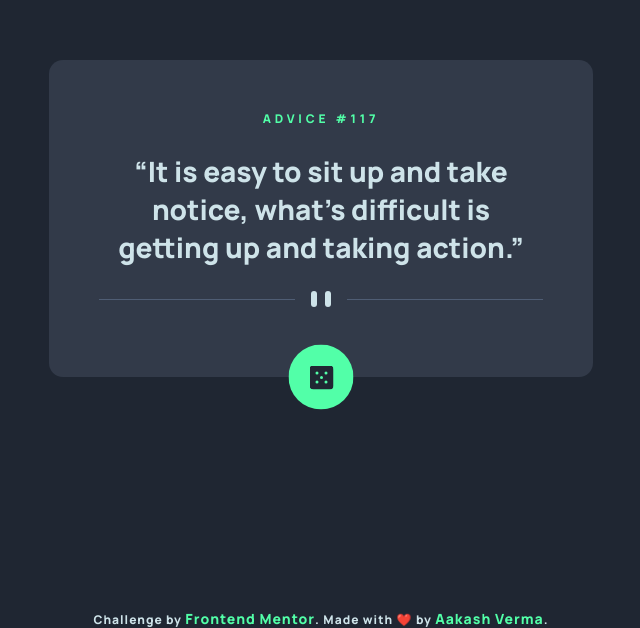
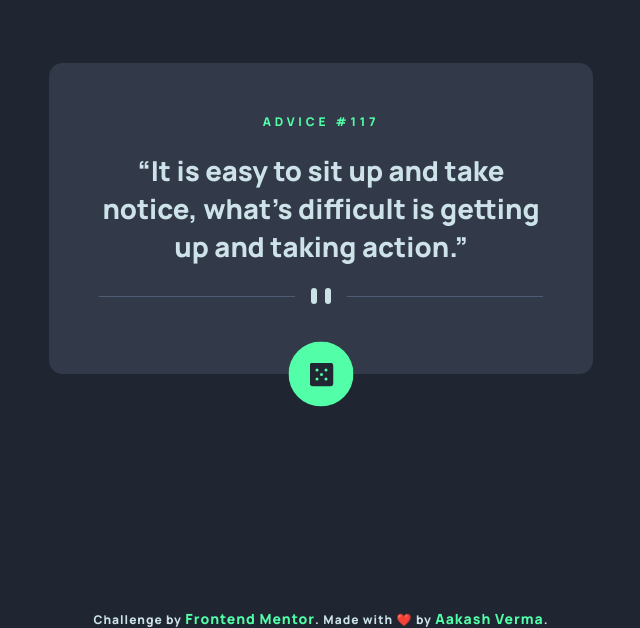
Before and after one commit to skyv26/advice-generator-app, a React (Create React App) app: page / in a window 1280 px wide. Shown: the part 172-800 px from the top of the page, without its empty margins (319-959 px from the left). Built offline with nearby package versions, Linux system fonts and the light colour scheme.

Commit message:
[App.module.css]

```diff
--- a/src/App.module.css
+++ b/src/App.module.css
@@ -73,6 +73,7 @@
     padding: 5rem 5rem;
     padding-bottom: 7rem;
     border-radius: 1.4rem;
+    gap: 2.2rem;
   }
 
   .AdviceSerialNo {
@@ -82,7 +83,7 @@
   }
 
   .Advice {
-    font-size: 2.8rem;
+    font-size: 2.75rem;
     line-height: 3.8rem;
   }
 
```
